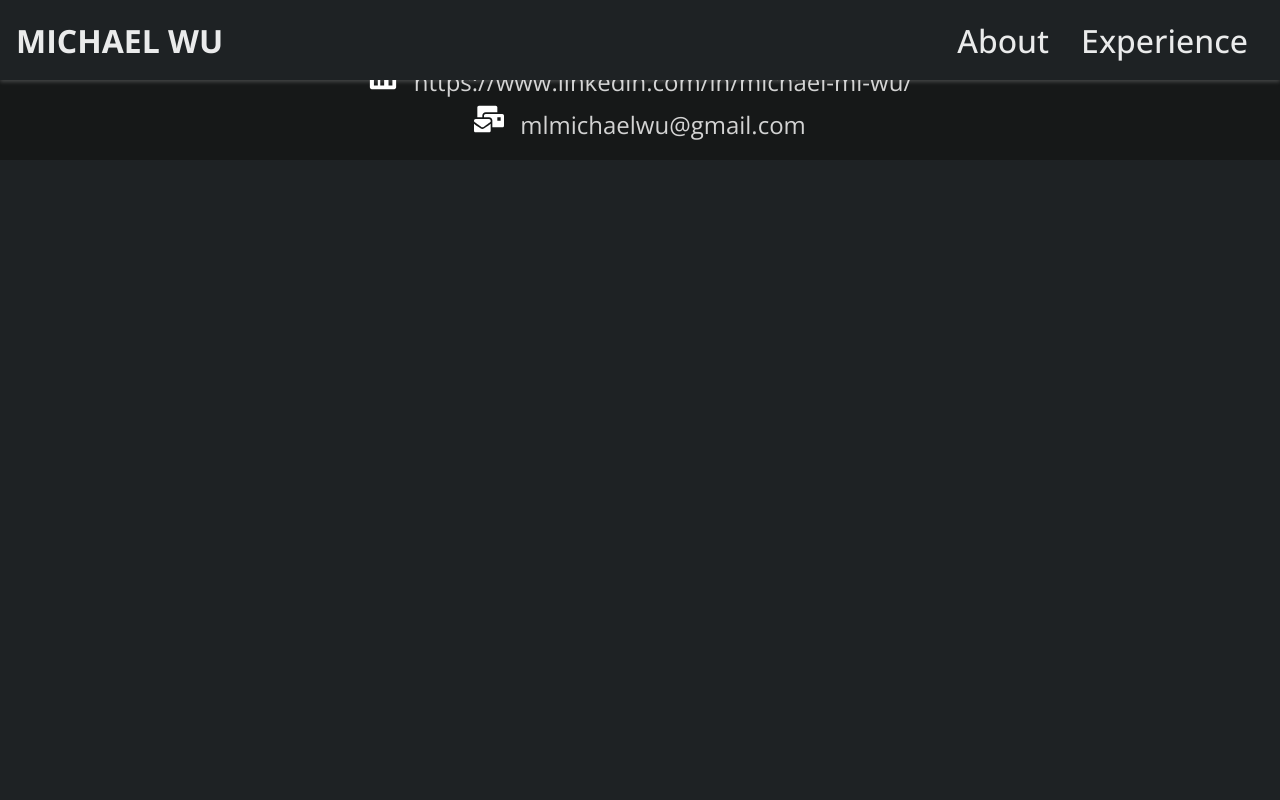
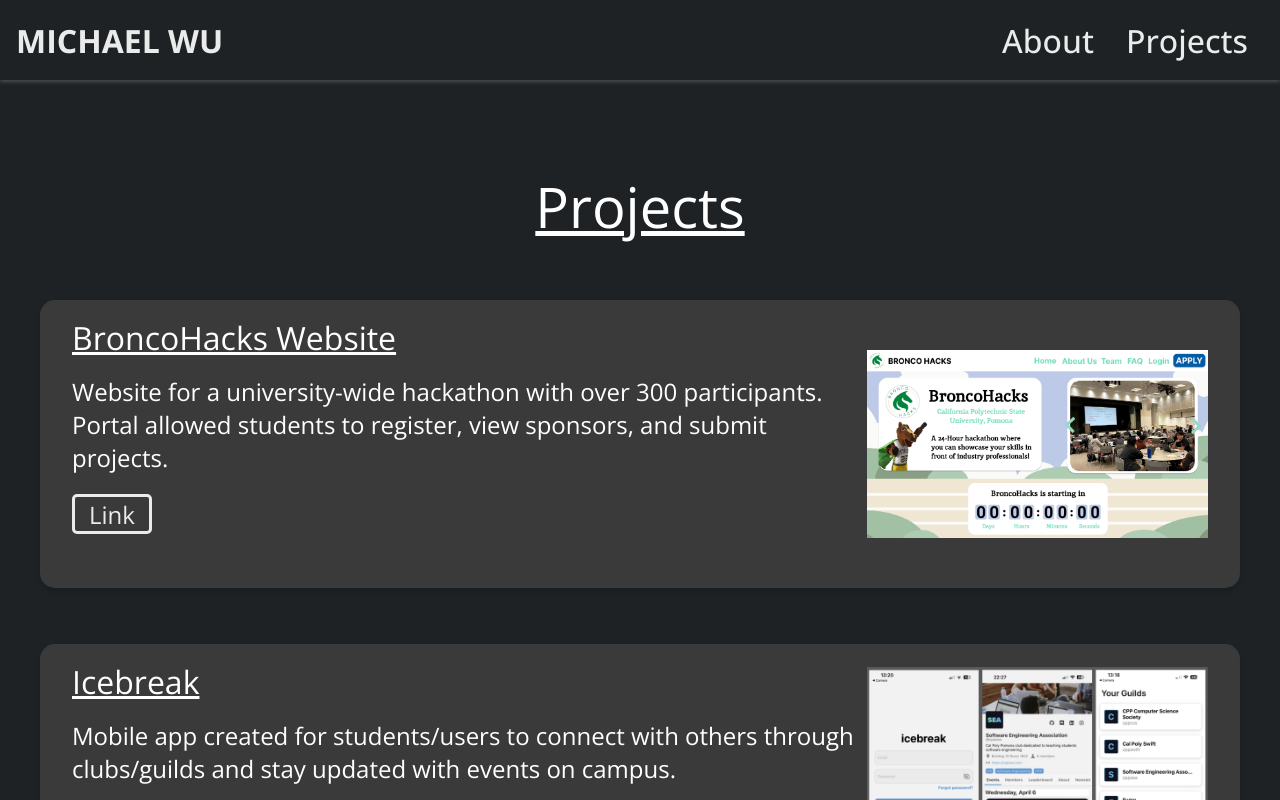
Before and after one commit to MichaelWuhu/MichaelWuhu.github.io, a React (Create React App) app: page /Projects in a window 1280 px wide. Shown: the top 800 px of the page. Built offline with nearby package versions, Linux system fonts and the light colour scheme.

Commit message:
feat: revamp page and updated couple of projects

```diff
--- a/src/App.js
+++ b/src/App.js
@@ -3,6 +3,7 @@
 import "./styles/ColorPalette.css";
 
 import Home from "./routes/Home";
+import Projects from "./routes/Projects";
 import Experience from "./routes/Experience";
 import About from "./routes/About";
 
@@ -19,7 +20,8 @@
         <Navbar />
         <Routes>
           <Route path="/" element={<Home />} />
-          <Route path="/Experience" element={<Experience />} />
+          <Route path="/Projects" element={<Projects />} />
+          {/* <Route path="/Experience" element={<Experience />} /> */}
           {/* <Route path="/About" element={<About />} /> */}
         </Routes>
         <Footer />
--- a/src/components/Navbar.js
+++ b/src/components/Navbar.js
@@ -36,10 +36,15 @@
             </Link>
           </li>
           <li>
+            <Link className="link" to="/Projects" onClick={closeMenu}>
+              Projects
+            </Link>
+          </li>
+          {/* <li>
             <Link className="link" to="/Experience" onClick={closeMenu}>
               Experience
             </Link>
-          </li>
+          </li> */}
           {/* <li>
           <Link className="link" to="/About"  onClick={closeMenu}>
             About
@@ -76,13 +81,22 @@
             </Link>
             <Link
               className="navLinks"
+              to="/projects"
+              onClick={() => {
+                setOpen(!open);
+              }}
+            >
+              <li className="dropdown-item">Projects</li>
+            </Link>
+            {/* <Link
+              className="navLinks"
               to="/experience"
               onClick={() => {
                 setOpen(!open);
               }}
             >
               <li className="dropdown-item">Experience</li>
-            </Link>
+            </Link> */}
           </ul>
         </div>
     </div>
--- a/src/routes/Home.js
+++ b/src/routes/Home.js
@@ -3,10 +3,7 @@
 import React from "react";
 import ProjectCard from "../components/ProjectCard";
 
-import icebreak from "../images/icebreak.png";
-import sprocketstats from "../images/sprocketstats.png";
-import anagramsSolver from "../images/anagrams solver.png";
-import catAI from "../images/catAI.png";
+
 import self from "../images/self.png";
 
 const Home = () => {
@@ -54,15 +51,11 @@
         <li></li>
         <li></li>
       </ul>
-
+      <div className="content-container">
         <h1>Hi, I'm Michael</h1>
         <div className="horizontal-line"></div>
 
         <div className="description-container">
-
-
-      {/* <div className="description"> */}
-        {/* <div> */}
           <div className="pfp-container">
             <img src={self} alt="" />
           </div>
@@ -72,11 +65,16 @@
             computer science.
             <br />
             <br />
-          I think that software development is a great way to express creativity and solve problems. I'm always looking for new projects to work on and new things to learn.
+            I think that software development is a great way to express
+            creativity and solve problems. I'm always looking for new projects
+            to work on and new things to learn.
             <br />
             <br />
-          Currently I'm working on the Northrop Grumman Collaboration Project where I'm developing software to help make an impact through autonomous vehicles.
-          I'm also the project initiative chair for the Computer Science Society @ Cal Poly Pomona where I am constantly working with students to help their ideas come to life.
+            Currently I'm working on the Northrop Grumman Collaboration Project
+            where I'm developing software to help make an impact through
+            autonomous vehicles. I'm also the project initiative chair for the
+            Computer Science Society @ Cal Poly Pomona where I am constantly
+            working with students to help their ideas come to life.
           </p>
         </div>
         {/* </div> */}
@@ -100,6 +98,7 @@
         </ul>
       </div> */}
       </div>
+    </div>
   );
 };
 
--- /dev/null
+++ b/src/routes/Projects.js
@@ -0,0 +1,76 @@
+import "../styles/Projects.css";
+
+import React from "react";
+import ProjectCard from "../components/ProjectCard";
+
+import broncohackswebsite from "../images/BroncoHacks Website.png";
+import icebreak from "../images/icebreak.png";
+import sprocketstats from "../images/sprocketstats.png";
+import anagramsSolver from "../images/anagrams solver.png";
+import catAI from "../images/catAI.png";
+
+const Projects = () => {
+  const projects = [
+    {
+      title: "BroncoHacks Website",
+      description:
+        "Website for a university-wide hackathon with over 300 participants. Portal allowed students to register, view sponsors, and submit projects.",
+      image: broncohackswebsite,
+      imageAltText: "broncohacks website",
+      link: "https://github.com/BroncoHacks-Website",
+    },
+    {
+      title: "Icebreak",
+      description:
+        "Mobile app created for students/users to connect with others through clubs/guilds and stay updated with events on campus. ",
+      image: icebreak,
+      imageAltText: "icebreak ",
+      link: "https://github.com/cppsea/icebreak",
+    },
+    {
+      title: "Sprocket Stats",
+      description:
+        "Web application used for scouting/collecting data on various FRC robots. Data was then visualized in heatmaps to be used in competitions.",
+      image: sprocketstats,
+      imageAltText: "sprocket stats",
+      link: "https://github.com/TeamSprocket/SprocketStats23",
+    },
+    {
+      title: "Anagrams Solver",
+      description:
+        "Graphical user interface which takes any amount of letters and unscrambles them to find possible anagrams.",
+      image: anagramsSolver,
+      imageAltText: "anagrams solver",
+      link: "https://github.com/MichaelWuhu/Anagrams-Solver",
+    },
+    {
+      title: "CatAI Discord Bot",
+      description:
+        "Discord bot that utilizes OpenAI API to give unique generated responses. The bot will only respond if pinged in the message.",
+      image: catAI,
+      imageAltText: "catAI",
+      link: "https://github.com/MichaelWuhu/CatAI",
+    },
+  ];
+
+  return (
+    <div className="projects">
+      <div className="projects-container">
+        <div className="projects-header">Projects</div>
+        <ul>
+          {projects.map((project) => (
+            <ProjectCard
+              projectName={project.title}
+              projectDescription={project.description}
+              projectLink={project.link}
+              projectImage={project.image}
+              projectImageAltText={project.imageAltText}
+            />
+          ))}
+        </ul>
+      </div>
+    </div>
+  );
+};
+
+export default Projects;
--- a/src/styles/Home.css
+++ b/src/styles/Home.css
@@ -9,17 +9,29 @@
   width: 100%;
 }
 
-.home h1 {
+.content-container {
+  display: flex;
+  flex-direction: column;
+  justify-content: center;
+  align-items: center;
+  margin: 5rem 0;
+  padding: 2rem 2rem 0;
+  border-radius: 12px;
+  max-width: 70rem;
+  background-color: rgb(58, 58, 58);
+}
+
+.content-container h1 {
   font-size: 3rem;
-  margin-top: 6rem;
   color: var(--text);
   font-weight: 400;
-  /* background-color: red; */
-  width: 70%;
+  width: 100%;
+  text-align: left;
 }
 
+
 .horizontal-line {
-  width: 70%;
+  width: 100%;
   height: 0.2rem;
   background-color: var(--text);
   margin-top: 1rem;
@@ -27,9 +39,8 @@
 
 .pfp-container {
   min-width: 40%;
-  /* background-color: aqua; */
   display: flex;
-  /* padding-left: 25rem; */
+  border-radius: 12px;
 }
 
 .pfp-container img {
@@ -45,12 +56,11 @@
   display: flex;
   flex-direction: row;
   font-size: larger;
-  width: 70vw;
   height: 40rem;
   justify-content: center;
   align-items: flex-start;
   margin: 2rem 0;
-  background-color: var(--background);
+  background-color: transparent;
 }
 
 .description-container p {
@@ -59,21 +69,18 @@
 }
 
 @media (max-width: 1200px) {
-  .description-container {
-    font-size: 1em;
+  .content-container {
+    width: 85%;
+    height: 60rem;
+    padding: 0 2rem 5rem;
   }
 
-  .background {
-    display: none;
-  }
-}
-
-@media (max-width: 700px) {
-  .home h1 {
+  .content-container h1 {
     text-align: center;
   }
 
   .pfp-container {
+    margin: 8rem 0 1rem;
     width: 45%;
   }
 
@@ -87,6 +94,8 @@
   .description-container p {
     margin-top: 1rem;
   }
+
+
 }
 
 /* Squares */
--- a/src/styles/ProjectButton.css
+++ b/src/styles/ProjectButton.css
@@ -10,17 +10,17 @@
     width: 5rem;
     font-size: 1.5rem;
     background-color: var(--button-background);
-    color: var(--dark-text-color);
-    border: 0.2rem solid var(--dark-text-color);
+    color: var(--text);
+    border: 0.2rem solid var(--text);
     border-radius: 5px;
     cursor: pointer;
     transition: 0.5s;
 }
 
 .project-button:hover {
-    background-color: var(--background-color);
-    color: var(--text-color);
-    border: 2px solid var(--text-color);
+    background-color: var(--secondary);
+    color: var(--text);
+    border: 2px solid var(--secondary);
     transition: 0.5s;
 }
 
--- a/src/styles/ProjectCard.css
+++ b/src/styles/ProjectCard.css
@@ -1,7 +1,8 @@
 .project-card {
-  background-color: var(--card-background);
+  /* background-color: var(--card-background); */
+  background-color: rgb(58, 58, 58);
   color: var(--text-color);
-  height: 15rem;
+  height: 18rem;
   width: 75rem;
   margin: 3.5rem;
   border-radius: 15px;
--- /dev/null
+++ b/src/styles/Projects.css
@@ -0,0 +1,24 @@
+.projects {
+    display: flex;
+    flex-direction: column;
+    align-items: center;
+    color: white;
+    /* color: var(--text-color); */
+    /* padding-top: 5rem; */
+    min-height: 80vh;
+  }
+
+  .projects-container {
+    display: flex;
+    flex-direction: column;
+    justify-content: space-around;
+    align-items: center;
+    width: 100%;
+    padding-top: 8rem;
+  }
+
+  .projects-header {
+    font-size: 3.5rem;
+    margin-top: 2.5rem;
+    text-decoration: underline;
+  }
```
Also changed, not shown: src/components/ProjectCard.js (line endings or trailing spaces), src/images/BroncoHacks Website.png (added). Lines whose indentation alone changed are shown as unchanged.
